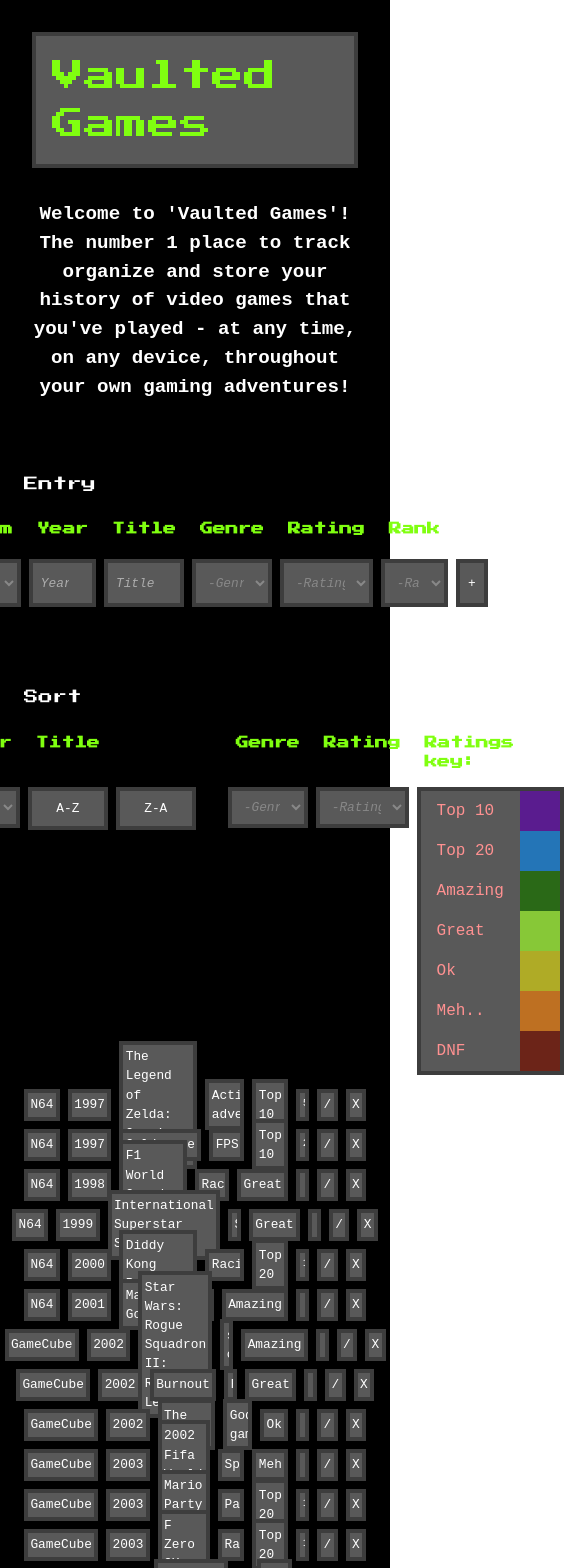
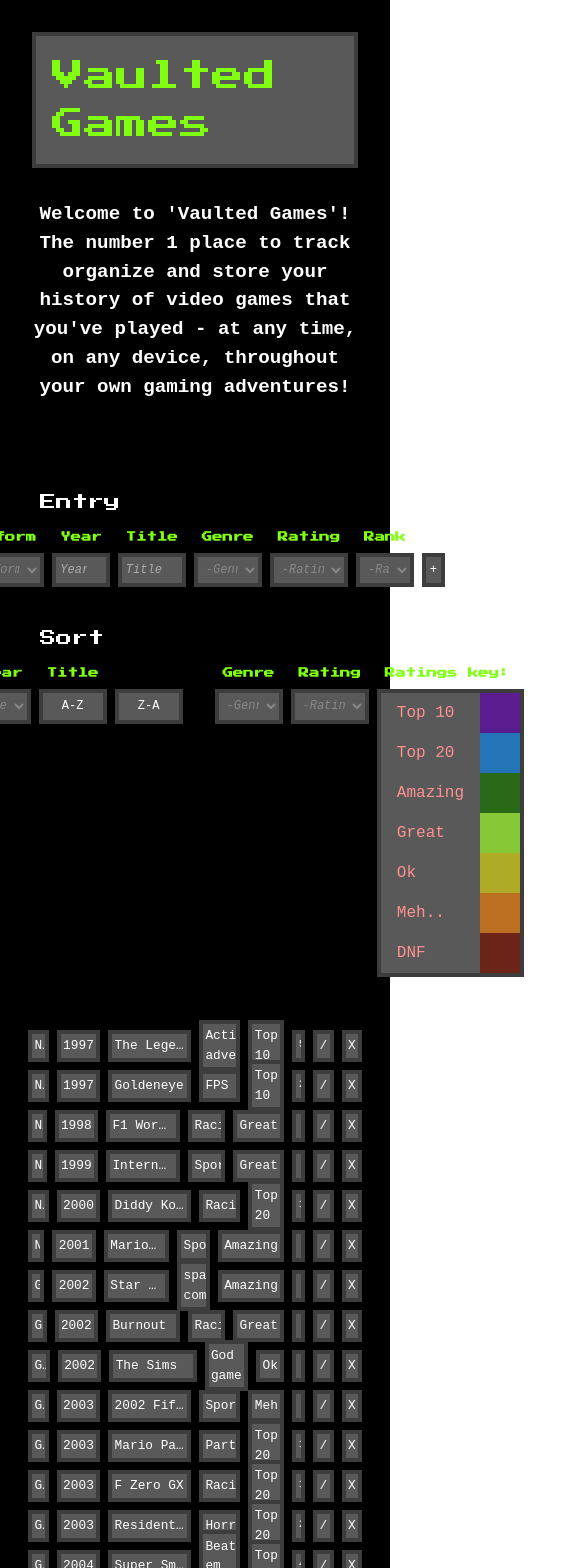
Before and after one commit to Acemeistre/vaulted-games, a React (Vite) app: page / in a window 390 px wide. Shown: the top 1568 px of the page, 580 px wide, since content can reach past the window. Built offline with nearby package versions, Linux system fonts and the light colour scheme.

Commit message:
Added responsive scaling media queries to app - part 2 v1 complete

```diff
--- a/src/Components/EntryBar/EntryBar.css
+++ b/src/Components/EntryBar/EntryBar.css
@@ -47,11 +47,30 @@ select, input {
 @media (max-width: 1600px) {
    select, input, button {
      font-size: .8rem;
+     padding: 0.5rem;
    }
 }
 
 @media (max-width: 1120px) {
     .entry-bar_container {
         column-gap: .5rem;
+        padding: .5rem;
+        height: 2rem;
+
     }
+    button {
+      width: 100%;
+    }
+    .entry-bar_container select,
+    .entry-bar_container input,
+    .entry-bar_container button {
+      padding: .25rem;
+      font-size: .75rem;
+    }
+    .game__title,
+    .game__platform {
+    overflow: hidden;
+    white-space: nowrap;
+    text-overflow: ellipsis;
 }
+}
--- a/src/Components/GameList/GameList.css
+++ b/src/Components/GameList/GameList.css
@@ -16,6 +16,6 @@
 
 @media (max-width: 1120px) {
     .games-list__wrapper {
-        padding: 0 .5rem;
+        padding: 0 .75rem;
     }
 }
--- a/src/Components/SortBar/SortBar.css
+++ b/src/Components/SortBar/SortBar.css
@@ -54,13 +54,39 @@ select, input, button {
    select, input, button {
      font-size: .8rem;
    }
+   h2{
+    font-size: .75rem;
+   }
 }
 
 @media (max-width: 1120px) {
     .sort-bar_container {
         column-gap: .5rem;
+        padding: .5rem;
+        height: 2rem;
+        margin-bottom: 20rem;
     }
     button {
       width: 100%;
     }
+
+    h2 {
+     font-size: .65rem;
+     margin-bottom: 0;
+
+    }
+    h3 {
+     font-size: 1rem;
+     margin-top: 2rem;
+     margin-left: 1rem;
+    }
+
+    .sort-bar_container select,
+    .sort-bar_container input,
+    .sort-bar_container button {
+      padding: .25rem;
+      font-size: .75rem;
+      box-sizing: border-box;
+      height: 12%;
+    }
 }
```
